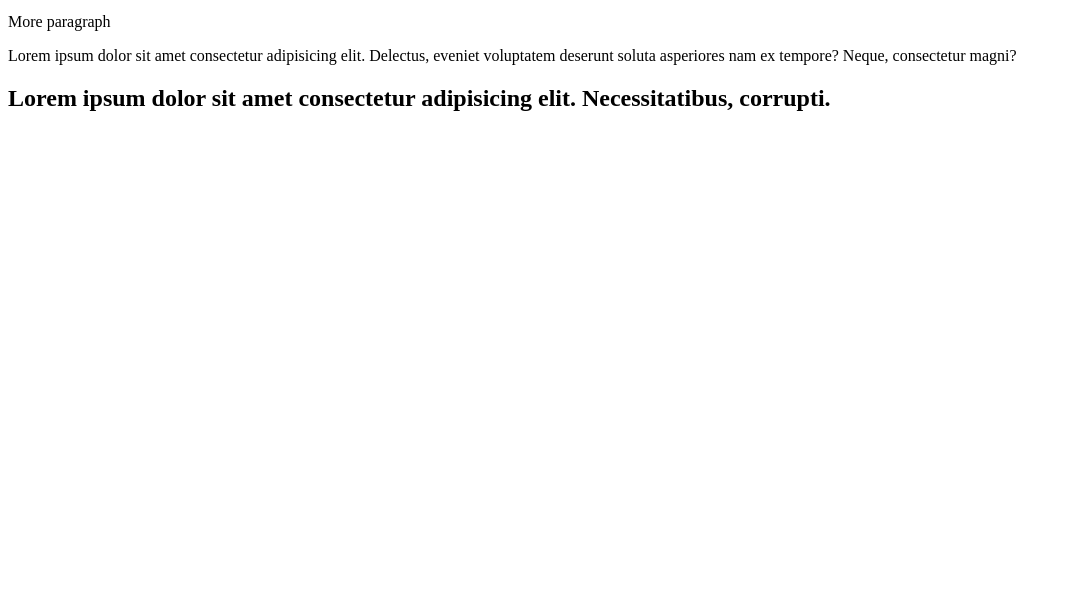
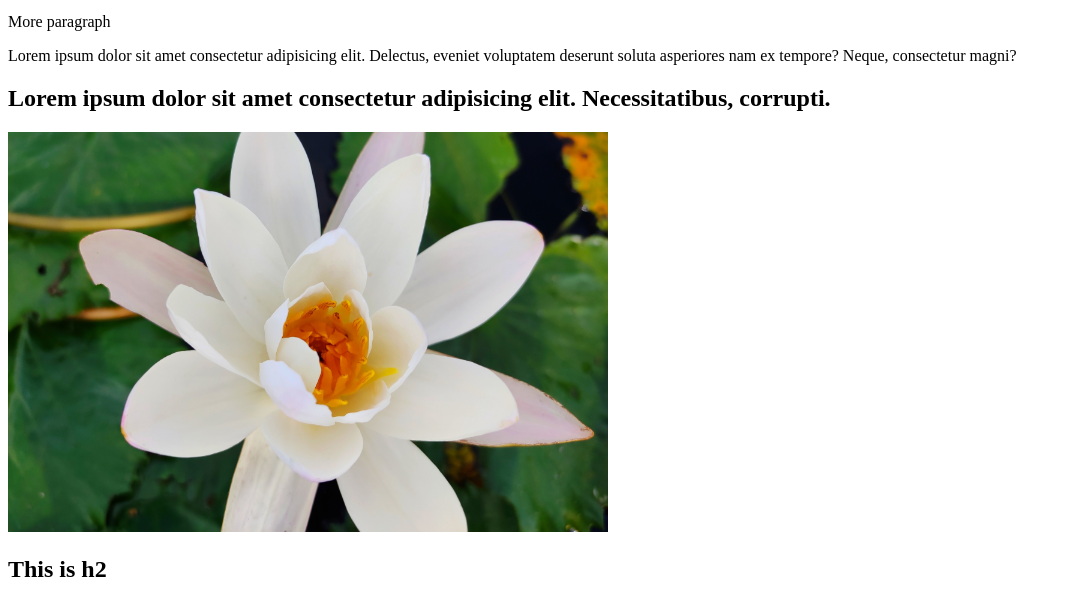
Before and after one commit to syedmehedi0003/my-second-repo, a plain HTML site: page index.html in a window 1280 px wide. Shown: the part 135-750 px from the top of the page, without its empty margins (0-1071 px from the left). Drawn offline with Linux system fonts and the light colour scheme.

Commit message:
image upload

```diff
--- a/index.html
+++ b/index.html
@@ -17,5 +17,8 @@
          eveniet voluptatem deserunt soluta asperiores nam ex tempore? Neque, consectetur magni?</p>
          <h2>Lorem ipsum dolor sit amet consectetur adipisicing elit. Necessitatibus, corrupti.
          </h2>
+
+    <img src="shapla.jpg" alt="" class="shapla">
+    <h2>This is h2</h2>
 </body>
 </html>
--- a/style.css
+++ b/style.css
@@ -1,3 +1,7 @@
 h1{
     color: red;
 }
+.shapla{
+    height: 400px;
+    width: 600px;
+}
```
Also changed, not shown: shapla.jpg (added).
